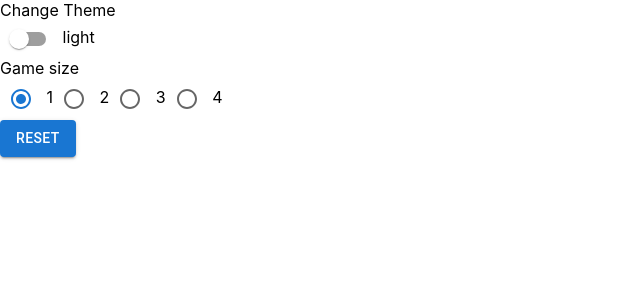
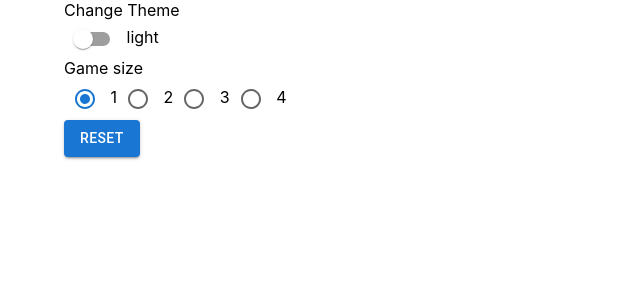
Before and after one commit to cvelenn/minesweeper, a React (Create React App) app: page / in a window 1280 px wide. Shown: the top 300 px of the page, without its empty margins (0-640 px from the left). Built offline with nearby package versions, Linux system fonts and the light colour scheme; no server answers.

Commit message:
container

```diff
--- a/src/features/map/Map.tsx
+++ b/src/features/map/Map.tsx
@@ -1,4 +1,5 @@
-import React, {useState} from 'react';
+import React from 'react';
+import Container from '@mui/material/Container';
 import { useAppSelector } from '../../app/hooks';
 import {
   selectMap,
@@ -29,11 +30,11 @@ export function Map() {
   });
 
   return (
-    <div>
+    <Container>
       {game}
       {(loadnig && !lost && !won) && <div>loading</div>}
       {(!won && lost && map.length > 1) && <div>you have lost</div>}
       {(won && map.length > 1) && <div>you have won</div>}
-    </div>
+    </Container>
   );
 }
--- a/src/features/menu/Menu.tsx
+++ b/src/features/menu/Menu.tsx
@@ -1,6 +1,7 @@
 import React from 'react';
 import {Theme, ThemeProps} from './Theme';
 import {Size} from './Size';
+import Container from '@mui/material/Container';
 
 export interface FieldProps {
     theme: ThemeProps
@@ -9,9 +10,9 @@ export interface FieldProps {
 export function Menu(props: FieldProps) {
 
   return (
-    <div>
+    <Container>
         <Theme {...props.theme} />
         <Size />
-    </div>
+    </Container>
   );
 }
```
